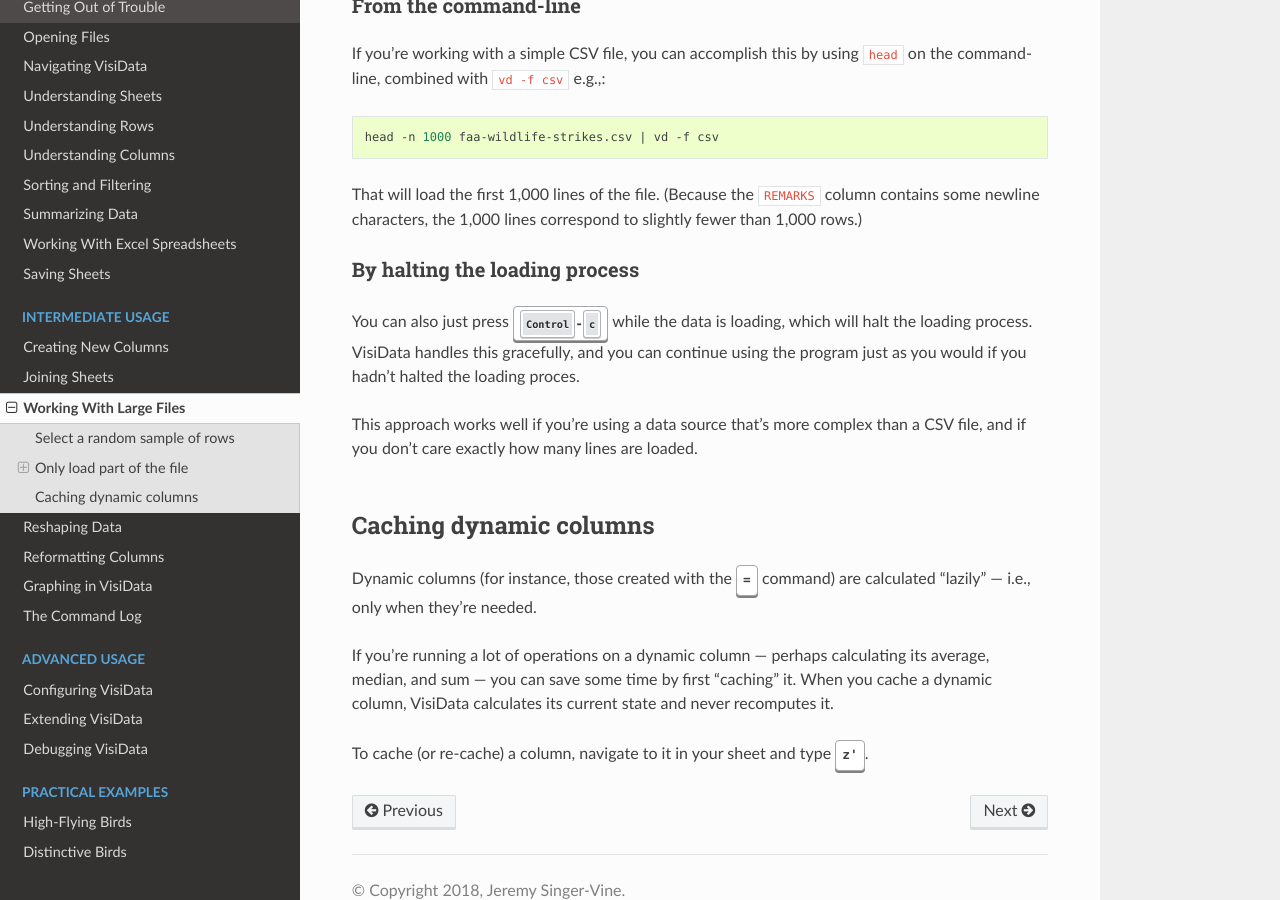
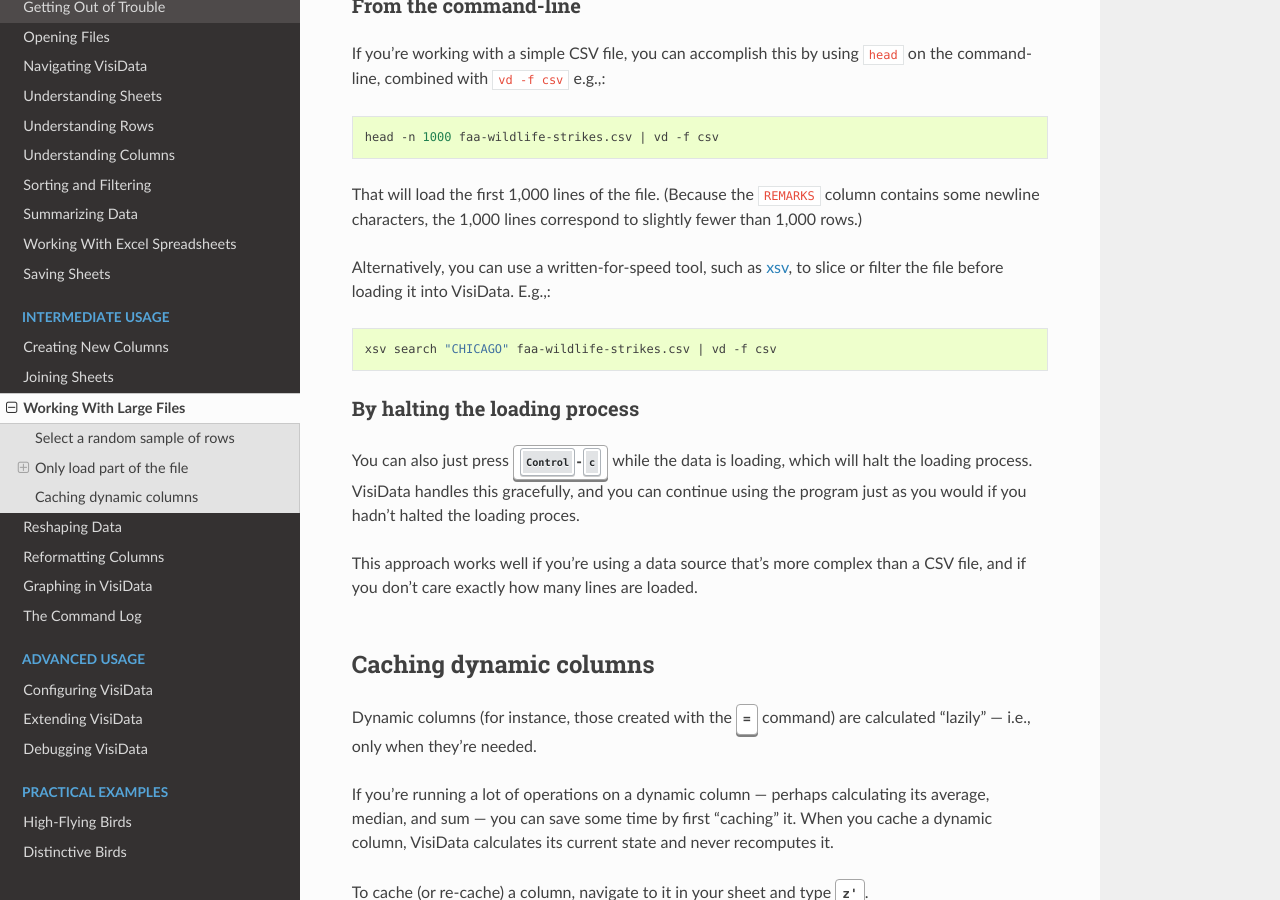
Before and after one commit to jsvine/intro-to-visidata, a Sphinx documentation site: the page built from docs/intermediate/large-files.rst, in a window 1280 px wide and 900 px high, scrolled down 561 px. Built offline with Sphinx 7.4.7 and the Read the Docs theme 2.0.0, drawn with Linux system fonts in a browser that asks for light colours.

Commit message:
Add xsv recommendation for large files

```diff
--- a/docs/intermediate/large-files.rst
+++ b/docs/intermediate/large-files.rst
@@ -29,6 +29,12 @@
 
 That will load the first 1,000 lines of the file. (Because the ``REMARKS`` column contains some newline characters, the 1,000 lines correspond to slightly fewer than 1,000 rows.)
 
+Alternatively, you can use a written-for-speed tool, such as `xsv <https://github.com/BurntSushi/xsv>`_, to slice or filter the file before loading it into VisiData. E.g.,:
+
+::
+
+   xsv search "CHICAGO" faa-wildlife-strikes.csv | vd -f csv
+
 By halting the loading process
 ^^^^^^^^^^^^^^^^^^^^^^^^^^^^^^
 
```
